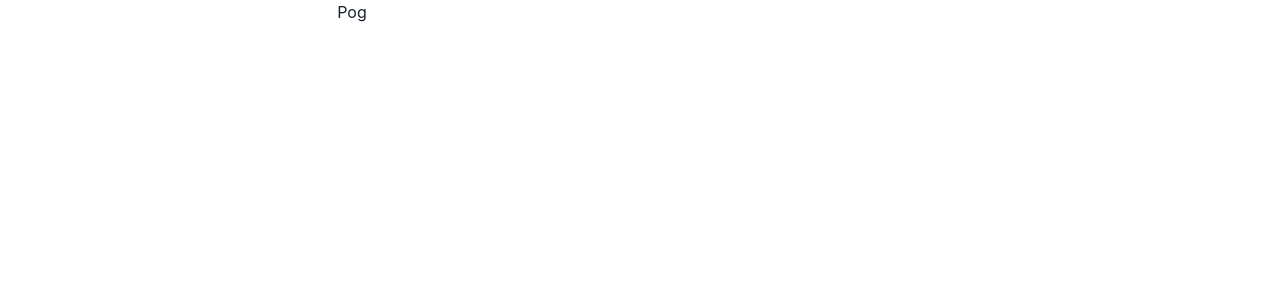
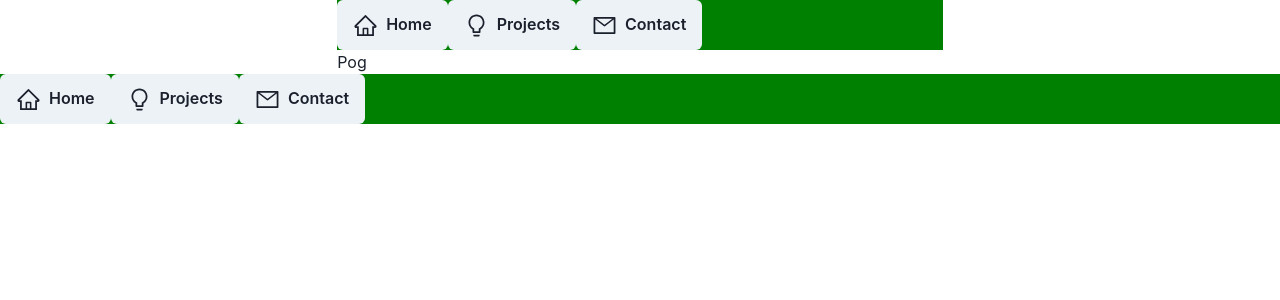
Before and after one commit to jacobwatson112/portfolio-frontend, a React (Create React App) app: page / in a window 1280 px wide. Shown: the top 300 px of the page. Built offline with nearby package versions, Linux system fonts and the light colour scheme.

Commit message:
Navbar component started but doesnt fill the width

```diff
--- a/package.json
+++ b/package.json
@@ -16,6 +16,7 @@
     "framer-motion": "^7.5.3",
     "react": "^18.2.0",
     "react-dom": "^18.2.0",
+    "react-icons": "^4.6.0",
     "react-router-dom": "^6.4.2",
     "react-scripts": "5.0.1",
     "storybook": "^6.5.12",
@@ -71,6 +72,7 @@
     ]
   },
   "devDependencies": {
+    "@chakra-ui/storybook-addon": "^4.0.12",
     "@storybook/addon-actions": "^6.5.12",
     "@storybook/addon-essentials": "^6.5.12",
     "@storybook/addon-interactions": "^6.5.12",
--- a/src/App.tsx
+++ b/src/App.tsx
@@ -4,6 +4,7 @@ import "./App.css";
 import { BrowserRouter, Routes, Route } from "react-router-dom";
 import { ChakraProvider, Container } from "@chakra-ui/react";
 
+import NavbarComponent from "./components/NavbarComponent";
 import HomeView from './views/HomeView';
 
 function App() {
@@ -16,6 +17,7 @@ function App() {
             <Route index element={<HomeView />}></Route>
           </Routes>
         </Container>
+        <NavbarComponent />
       </BrowserRouter>
     </ChakraProvider>
   );
--- a/src/components/NavbarComponent.tsx
+++ b/src/components/NavbarComponent.tsx
@@ -1,15 +1,17 @@
-import { Box, Flex } from '@chakra-ui/react';
-import React from 'react';
+import { Box, Button, Flex, IconButton } from "@chakra-ui/react";
+import { AiOutlineHome, AiOutlineMail, AiOutlineBulb } from 'react-icons/ai';
+import { useNavigate } from "react-router-dom";
 
-function NavbarComponent(){
-    return(
-        <>
-        <Box>
-            <Flex>
-                hello
-            </Flex>
-        </Box>
-        </>
-    )
+function NavbarComponent() {
+    const navigate = useNavigate();
+  return (
+    <>
+      <Flex h="50px" bg="green" w='100%'>
+        <Button h="100%" onClick={() => navigate('/')} leftIcon={<AiOutlineHome size={25} />}>Home</Button>
+        <Button h="100%" leftIcon={<AiOutlineBulb size={25} />}>Projects</Button>
+        <Button h="100%" leftIcon={<AiOutlineMail size={25} />}>Contact</Button>
+      </Flex>
+    </>
+  );
 }
-export default NavbarComponent
+export default NavbarComponent;
--- a/src/views/HomeView.tsx
+++ b/src/views/HomeView.tsx
@@ -1,9 +1,12 @@
 import React from "react";
+import NavbarComponent from "../components/NavbarComponent";
 
 function HomeView(){
     return(
         <>
+        <NavbarComponent></NavbarComponent>
         <h1>Pog</h1>
+
         </>
     )
 }
```
Also changed, not shown: 2 other files (tests, documents, lock files or other folders).
